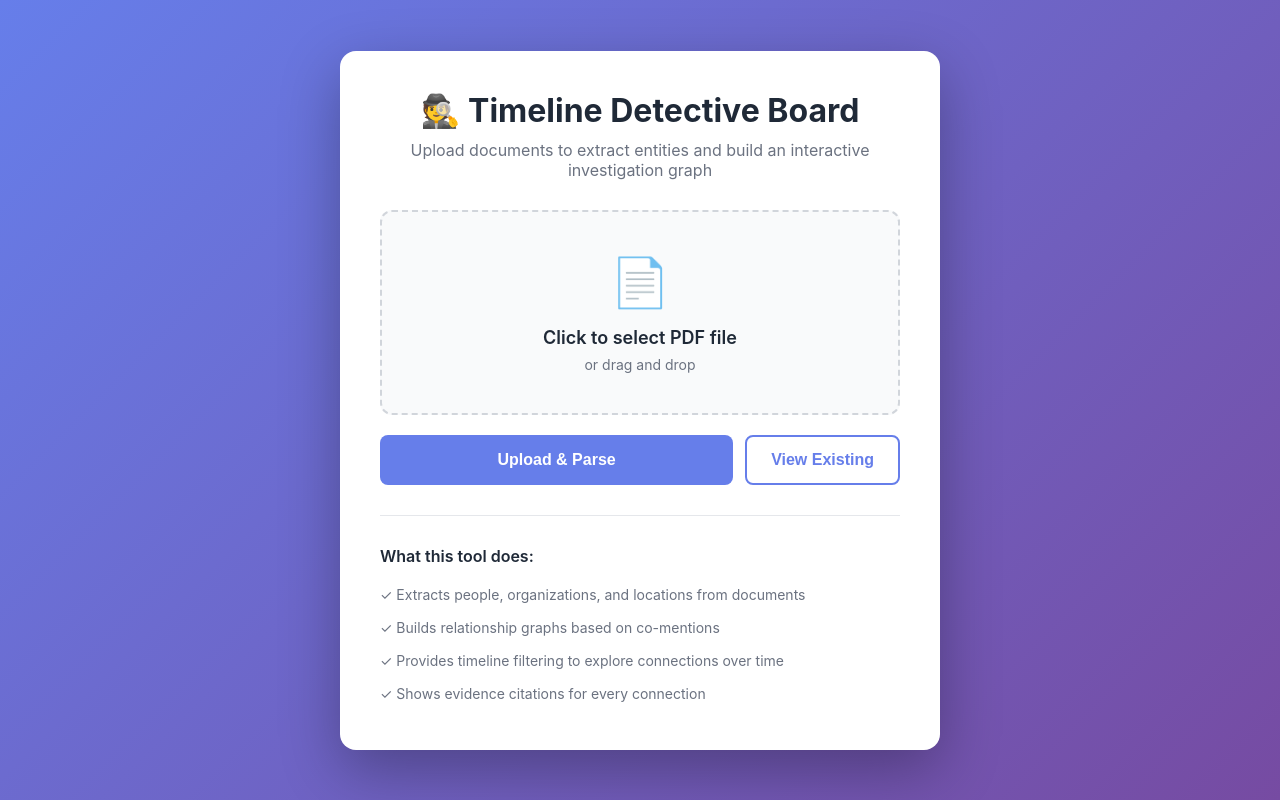
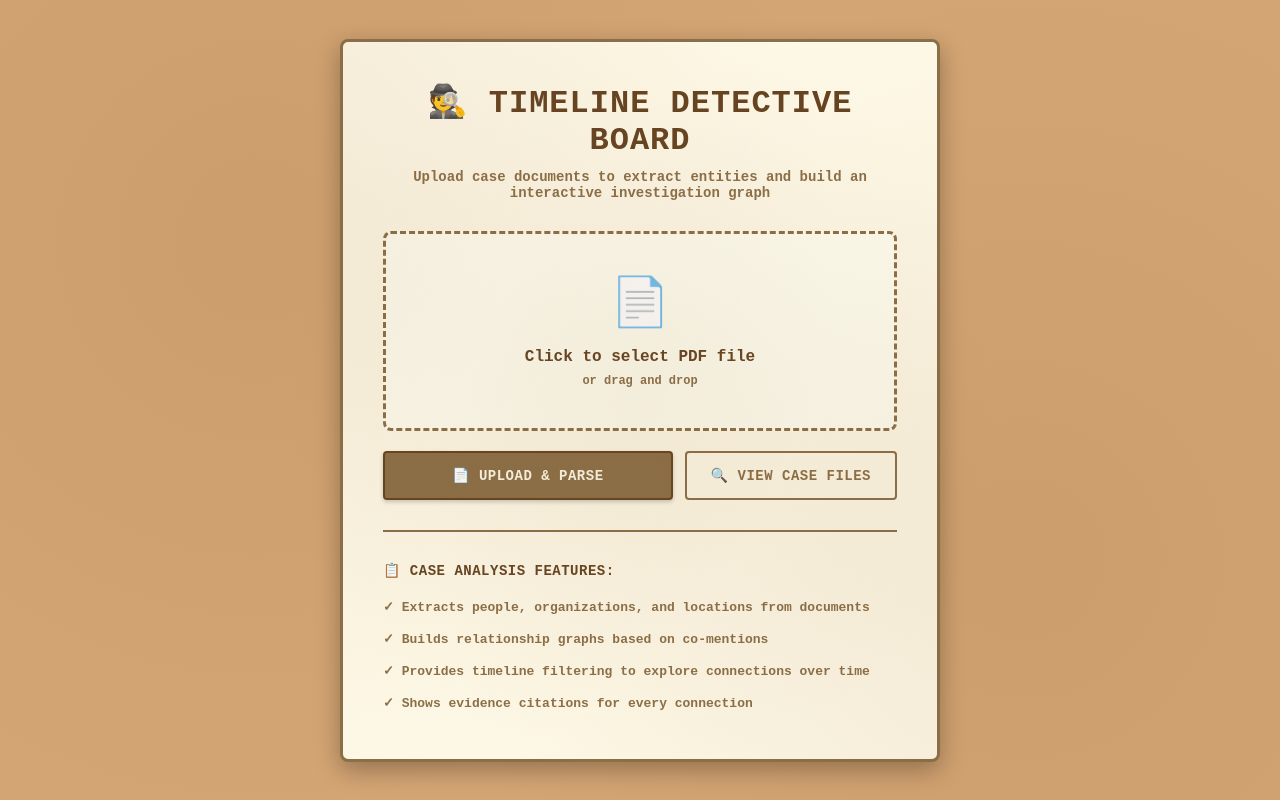
Before and after one commit to LinHong149/cxc, a Next.js app in the folder frontend/: page / in a window 1280 px wide. Built offline with nearby package versions, Linux system fonts and the light colour scheme.

Commit message:
detective themed

```diff
--- a/frontend/app/globals.css
+++ b/frontend/app/globals.css
@@ -7,8 +7,7 @@
 html,
 body {
     height: 100%;
-    font-family: -apple-system, BlinkMacSystemFont, 'Segoe UI', 'Roboto', 'Oxygen',
-        'Ubuntu', 'Cantarell', 'Fira Sans', 'Droid Sans', 'Helvetica Neue', sans-serif;
+    font-family: 'Courier New', 'Monaco', 'Menlo', monospace, -apple-system, BlinkMacSystemFont, 'Segoe UI', 'Roboto', sans-serif;
     -webkit-font-smoothing: antialiased;
     -moz-osx-font-smoothing: grayscale;
 }
@@ -16,3 +15,81 @@ body {
 #__next {
     height: 100%;
 }
+
+/* Detective Board Theme - Cork Board Background */
+.detective-board-bg {
+    background:
+        repeating-linear-gradient(
+            0deg,
+            #d4a574 0px,
+            #d4a574 1px,
+            #c99a6a 1px,
+            #c99a6a 2px
+        ),
+        repeating-linear-gradient(
+            90deg,
+            #d4a574 0px,
+            #d4a574 1px,
+            #c99a6a 1px,
+            #c99a6a 2px
+        );
+    background-color: #d4a574;
+    background-size: 20px 20px;
+    position: relative;
+}
+
+.detective-board-bg::before {
+    content: '';
+    position: absolute;
+    top: 0;
+    left: 0;
+    right: 0;
+    bottom: 0;
+    background-image:
+        radial-gradient(circle at 20% 30%, rgba(139, 90, 43, 0.1) 0%, transparent 50%),
+        radial-gradient(circle at 80% 70%, rgba(139, 90, 43, 0.1) 0%, transparent 50%),
+        radial-gradient(circle at 50% 50%, rgba(139, 90, 43, 0.05) 0%, transparent 50%);
+    pointer-events: none;
+}
+
+/* Pinned Card Effect */
+.pinned-card {
+    background: #fef9e7;
+    border: 2px solid #8b6f47;
+    box-shadow:
+        0 4px 8px rgba(0, 0, 0, 0.2),
+        0 0 0 1px rgba(139, 111, 71, 0.1),
+        inset 0 1px 0 rgba(255, 255, 255, 0.5);
+    position: relative;
+}
+
+.pinned-card::before {
+    content: '📌';
+    position: absolute;
+    top: -8px;
+    left: 50%;
+    transform: translateX(-50%);
+    font-size: 16px;
+    filter: drop-shadow(0 2px 2px rgba(0, 0, 0, 0.3));
+    z-index: 10;
+}
+
+/* Evidence File Style */
+.evidence-file {
+    background: #fffef0;
+    border-left: 4px solid #8b6f47;
+    box-shadow: 0 2px 4px rgba(0, 0, 0, 0.15);
+    position: relative;
+}
+
+.evidence-file::after {
+    content: '';
+    position: absolute;
+    top: 0;
+    right: 0;
+    width: 0;
+    height: 0;
+    border-style: solid;
+    border-width: 0 15px 15px 0;
+    border-color: transparent #8b6f47 transparent transparent;
+}
--- a/frontend/app/page.tsx
+++ b/frontend/app/page.tsx
@@ -57,21 +57,24 @@ export default function Home() {
     <div
       style={{
         minHeight: '100vh',
-        background: 'linear-gradient(135deg, #667eea 0%, #764ba2 100%)',
+        background: '#d4a574',
         display: 'flex',
         alignItems: 'center',
         justifyContent: 'center',
         padding: '20px',
+        fontFamily: "'Courier New', monospace",
       }}
+      className="detective-board-bg"
     >
       <div
         style={{
-          background: 'white',
-          borderRadius: '16px',
+          background: '#fef9e7',
+          borderRadius: '8px',
           padding: '40px',
           maxWidth: '600px',
           width: '100%',
-          boxShadow: '0 20px 60px rgba(0,0,0,0.3)',
+          border: '3px solid #8b6f47',
+          boxShadow: '0 8px 24px rgba(0,0,0,0.3), inset 0 1px 0 rgba(255,255,255,0.5)',
         }}
       >
         <div style={{ textAlign: 'center', marginBottom: '30px' }}>
@@ -79,26 +82,29 @@ export default function Home() {
             style={{
               fontSize: '32px',
               fontWeight: '700',
-              color: '#1f2937',
+              color: '#654321',
               marginBottom: '10px',
+              textTransform: 'uppercase',
+              letterSpacing: '1px',
             }}
           >
             🕵️ Timeline Detective Board
           </h1>
-          <p style={{ fontSize: '16px', color: '#6b7280' }}>
-            Upload documents to extract entities and build an interactive investigation graph
+          <p style={{ fontSize: '14px', color: '#8b6f47', fontWeight: '600' }}>
+            Upload case documents to extract entities and build an interactive investigation graph
           </p>
         </div>
 
         <div
           style={{
-            border: '2px dashed #d1d5db',
-            borderRadius: '12px',
+            border: '3px dashed #8b6f47',
+            borderRadius: '8px',
             padding: '40px',
             textAlign: 'center',
             marginBottom: '20px',
-            background: '#f9fafb',
+            background: '#fffef0',
             transition: 'all 0.3s',
+            borderStyle: 'dashed',
           }}
         >
           <input
@@ -116,10 +122,10 @@ export default function Home() {
             }}
           >
             <div style={{ fontSize: '48px', marginBottom: '16px' }}>📄</div>
-            <div style={{ fontSize: '18px', fontWeight: '600', color: '#1f2937', marginBottom: '8px' }}>
+            <div style={{ fontSize: '16px', fontWeight: '700', color: '#654321', marginBottom: '8px', fontFamily: "'Courier New', monospace" }}>
               {file ? file.name : 'Click to select PDF file'}
             </div>
-            <div style={{ fontSize: '14px', color: '#6b7280' }}>
+            <div style={{ fontSize: '12px', color: '#8b6f47', fontWeight: '600' }}>
               {file ? 'Click again to change file' : 'or drag and drop'}
             </div>
           </label>
@@ -128,15 +134,18 @@ export default function Home() {
         {error && (
           <div
             style={{
-              background: '#fee2e2',
-              color: '#dc2626',
+              background: '#fffef0',
+              color: '#8b4513',
               padding: '12px',
-              borderRadius: '8px',
+              borderRadius: '4px',
               marginBottom: '20px',
-              fontSize: '14px',
+              fontSize: '13px',
+              border: '2px solid #8b4513',
+              fontFamily: "'Courier New', monospace",
+              fontWeight: '600',
             }}
           >
-            {error}
+            ⚠️ {error}
           </div>
         )}
 
@@ -147,51 +156,58 @@ export default function Home() {
             style={{
               flex: 1,
               padding: '14px 24px',
-              background: uploading ? '#9ca3af' : '#667eea',
-              color: 'white',
-              border: 'none',
-              borderRadius: '8px',
-              fontSize: '16px',
-              fontWeight: '600',
+              background: uploading ? '#9ca3af' : '#8b6f47',
+              color: '#fef9e7',
+              border: '2px solid #654321',
+              borderRadius: '4px',
+              fontSize: '14px',
+              fontWeight: '700',
               cursor: uploading || !file ? 'not-allowed' : 'pointer',
               transition: 'all 0.2s',
+              fontFamily: "'Courier New', monospace",
+              textTransform: 'uppercase',
+              letterSpacing: '0.5px',
+              boxShadow: '0 2px 4px rgba(0,0,0,0.2)',
             }}
           >
-            {uploading ? 'Processing...' : 'Upload & Parse'}
+            {uploading ? '🔍 Processing...' : '📄 Upload & Parse'}
           </button>
           <button
             onClick={handleViewExisting}
             style={{
               padding: '14px 24px',
-              background: 'white',
-              color: '#667eea',
-              border: '2px solid #667eea',
-              borderRadius: '8px',
-              fontSize: '16px',
-              fontWeight: '600',
+              background: '#fef9e7',
+              color: '#8b6f47',
+              border: '2px solid #8b6f47',
+              borderRadius: '4px',
+              fontSize: '14px',
+              fontWeight: '700',
               cursor: 'pointer',
               transition: 'all 0.2s',
+              fontFamily: "'Courier New', monospace",
+              textTransform: 'uppercase',
+              letterSpacing: '0.5px',
             }}
           >
-            View Existing
+            🔍 View Case Files
           </button>
         </div>
 
-        <div style={{ marginTop: '30px', paddingTop: '30px', borderTop: '1px solid #e5e7eb' }}>
-          <h3 style={{ fontSize: '16px', fontWeight: '600', marginBottom: '12px', color: '#1f2937' }}>
-            What this tool does:
+        <div style={{ marginTop: '30px', paddingTop: '30px', borderTop: '2px solid #8b6f47' }}>
+          <h3 style={{ fontSize: '14px', fontWeight: '700', marginBottom: '12px', color: '#654321', textTransform: 'uppercase', letterSpacing: '0.5px' }}>
+            📋 Case Analysis Features:
           </h3>
           <ul style={{ listStyle: 'none', padding: 0, margin: 0 }}>
-            <li style={{ padding: '8px 0', fontSize: '14px', color: '#6b7280' }}>
+            <li style={{ padding: '8px 0', fontSize: '13px', color: '#8b6f47', fontWeight: '600', fontFamily: "'Courier New', monospace" }}>
               ✓ Extracts people, organizations, and locations from documents
             </li>
-            <li style={{ padding: '8px 0', fontSize: '14px', color: '#6b7280' }}>
+            <li style={{ padding: '8px 0', fontSize: '13px', color: '#8b6f47', fontWeight: '600', fontFamily: "'Courier New', monospace" }}>
               ✓ Builds relationship graphs based on co-mentions
             </li>
-            <li style={{ padding: '8px 0', fontSize: '14px', color: '#6b7280' }}>
+            <li style={{ padding: '8px 0', fontSize: '13px', color: '#8b6f47', fontWeight: '600', fontFamily: "'Courier New', monospace" }}>
               ✓ Provides timeline filtering to explore connections over time
             </li>
-            <li style={{ padding: '8px 0', fontSize: '14px', color: '#6b7280' }}>
+            <li style={{ padding: '8px 0', fontSize: '13px', color: '#8b6f47', fontWeight: '600', fontFamily: "'Courier New', monospace" }}>
               ✓ Shows evidence citations for every connection
             </li>
           </ul>
```
Also changed, not shown: frontend/app/results/page.tsx (+33 -17 lines), frontend/components/EvidencePanel.tsx (+28 -14 lines), frontend/components/GraphVisualization.tsx (+101 -25 lines), frontend/components/TimelineSlider.tsx (+17 -10 lines).
